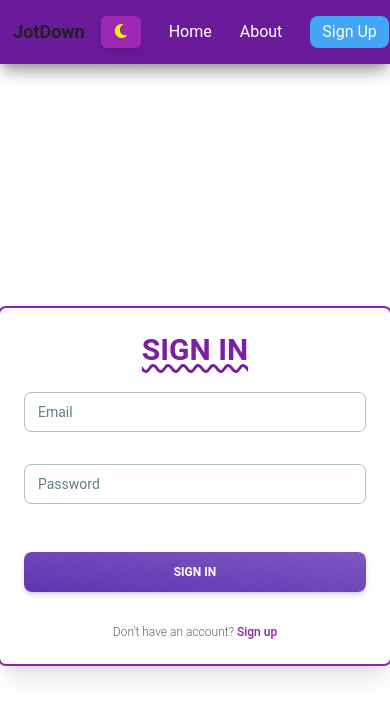
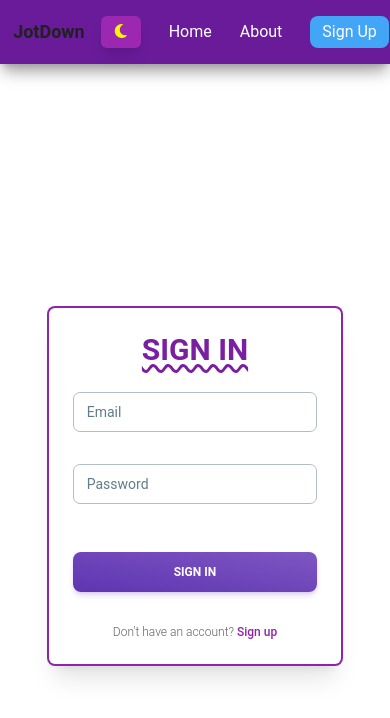
Before and after one commit to RobinSen2217/JotDown, a React (Vite) app: page /login in a window 390 px wide. Shown: the top 718 px of the page. Built offline with nearby package versions, Linux system fonts and the light colour scheme.

Commit message:
media queries complete

```diff
--- a/src/Pages/Login.jsx
+++ b/src/Pages/Login.jsx
@@ -72,8 +72,8 @@ const {LogAlert}=alerts
 
   return (
     <>
-    <div className="relative flex flex-col justify-center min-h-screen overflow-hidden">
-    <div className="w-full p-6 m-auto bg-white rounded-md shadow-xl shadow-rose-600/40 ring ring-2 ring-purple-600 max-w-xl">
+    <div className="relative flex flex-col justify-center min-h-screen  overflow-hidden">
+    <div className="[@media(min-width:347px)]:w-3/4 w-11/12 p-6 m-auto bg-white rounded-md shadow-xl shadow-rose-600/40 ring ring-2 ring-purple-600 max-w-xl">
         <h1 className="text-3xl font-semibold text-center text-purple-700 underline uppercase decoration-wavy underline-offset-4">
            Sign in
         </h1>
--- a/src/Pages/Signup.jsx
+++ b/src/Pages/Signup.jsx
@@ -80,17 +80,19 @@ const navigate = useNavigate()
 
   return (
     <div className='' style={{backgroundImage:"linear-gradient(115deg, #9F7AEA, #FEE2FE)"}}>
-  <div className="min-h-screen pt-9" >
+  <div className=" py-[31.5px]" >
  <div className="container mx-auto">
    <div className="flex flex-col lg:flex-row w-10/12 lg:w-8/12 bg-white rounded-xl mx-auto shadow-lg overflow-hidden">
      <div className="w-full lg:w-1/2 flex flex-col items-center justify-center p-12 bg-no-repeat bg-cover bg-center"
      style={{backgroundImage: "url('https://w0.peakpx.com/wallpaper/957/429/HD-wallpaper-darklxxkgram-5-black-dark-library-lxxkgram.jpg')"}}>
        <h1 className="text-gray-300 text-3xl mb-3 font-semibold">Welcome</h1>
        <div>
-         <p className="text-white">Lorem ipsum dolor sit amet, consectetur adipiscing elit. Aenean suspendisse aliquam varius rutrum purus maecenas ac <Link to="#" className="text-purple-500 font-semibold hover:underline">Learn more</Link></p>
+         <p className="text-white">JotDown is your own personal, secure place to make notes for yourself. <br/>Any Idea, Jot it down.
+          {/* <Link to="#" className="text-purple-500 font-semibold hover:underline">Learn more</Link>*/}
+          </p>
        </div>
      </div>
-     <div className="w-full lg:w-1/2 py-9 px-12">
+     <div className="w-full lg:w-1/2 py-9 [@media(min-width:378px)]:px-12 px-5">
        <h2  className="text-3xl font-semibold mb-4">Register</h2>
        <p className="mb-4">
          Create your account. It’s free and only takes a minute.
```
